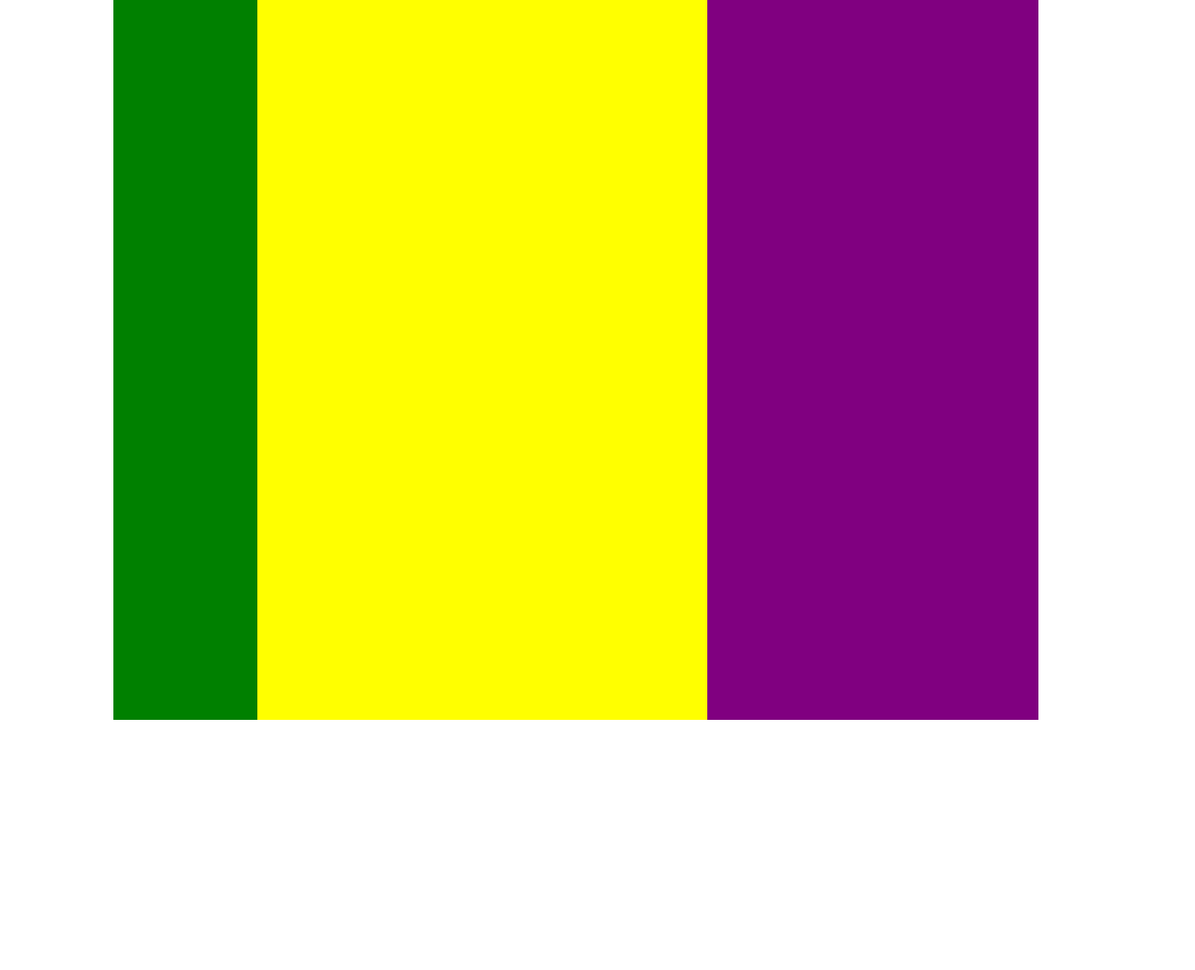
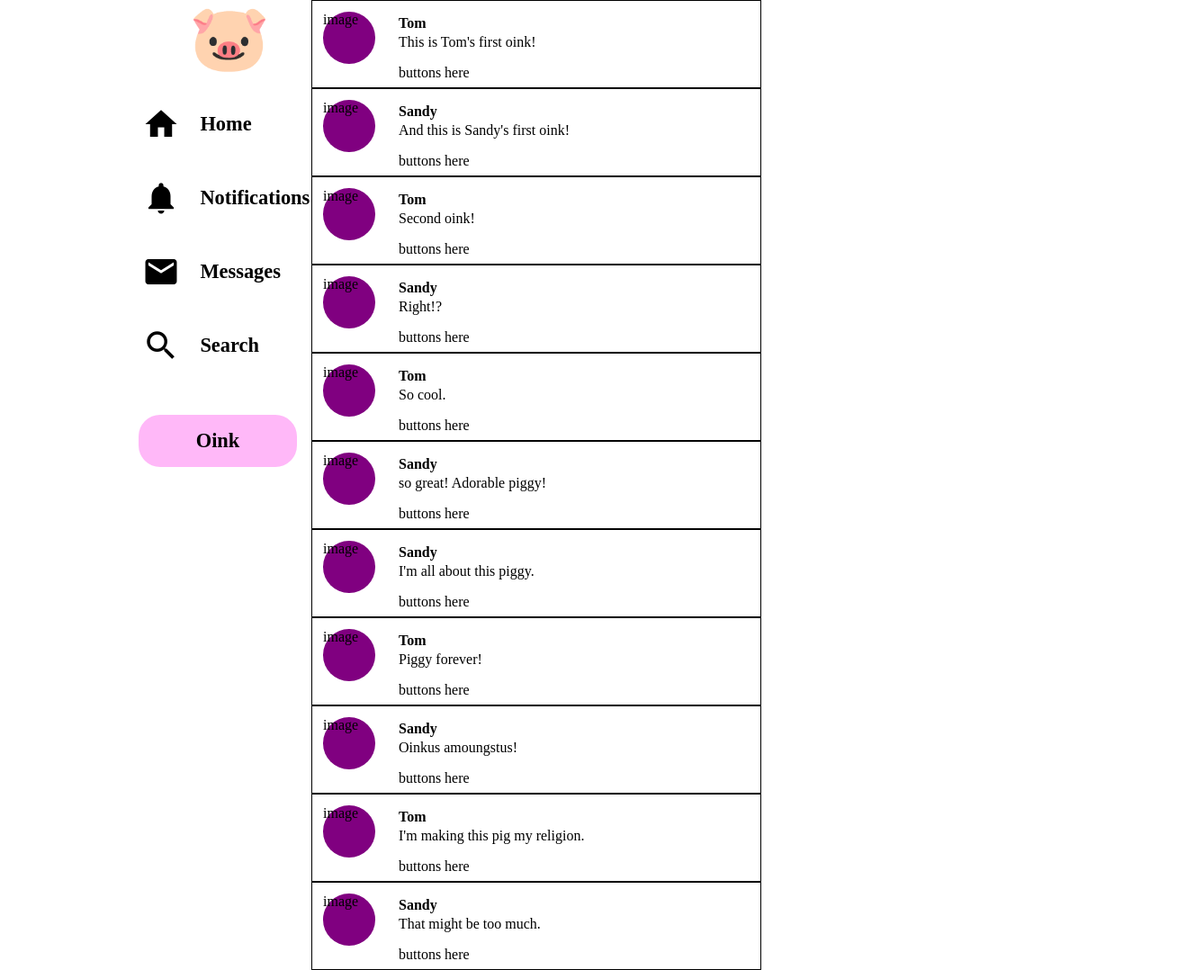
Before and after one commit to ApothecaryOfLight/Oinker, a plain HTML site: page frontend/index.html in a window 1280 px wide. Shown: the whole page at 90% size, 1328 px wide, since content can reach past the window. Before the commit the page ends 800 px from the top, so only its background shows below. Drawn offline with nearby package versions, Linux system fonts and the light colour scheme.

Commit message:
Added favicon. Added dummy oinks. Began basic rendering of Oinks.

```diff
--- a/frontend/index.html
+++ b/frontend/index.html
@@ -8,9 +8,9 @@
 <meta name="mobile-web-app-capable" content="yes">
 
 <!-- ReactJS Client-Side TODO Replace with Transpilation on server -->
-<script src="https://unpkg.com/react@17/umd/react.development.js" crossorigin></script>
+<!--script src="https://unpkg.com/react@17/umd/react.development.js" crossorigin></script>
 <script src="https://unpkg.com/react-dom@17/umd/react-dom.development.js" crossorigin></script>
-<script src="https://unpkg.com/babel-standalone@6/babel.min.js"></script>
+<script src="https://unpkg.com/babel-standalone@6/babel.min.js"></script-->
 
 <!--BlueImp's MD5 implementation-->
 <script src="blueimp.min.js"></script>
@@ -29,10 +29,37 @@
   <div id="root_container">
     <div id="left_padding" class="page_padding"></div>
     <div id="menu_container">
-      <div id="menu_button_home></div>
-      <div id="menu_button_notification></div>
-      <div id="menu_button_email></div>
-      <div id="menu_button_search></div>
+      <div id="menu_mascot" style="font-size:4.5em;">&#128055;</div>
+      <div id="menu_button_home" class="menu_button">
+        <div id="menu_icon_home" class="material-icons md-42">
+          home
+        </div>
+        <span class="menu_text">Home</span>
+      </div>
+      <div id="menu_button_notification" class="menu_button">
+        <div id="menu_icon_notification" class="material-icons md-42">
+          notifications
+        </div>
+        <span class="menu_text">Notifications</span>
+      </div>
+      <div id="menu_button_email" class="menu_button">
+        <div id="menu_icon_email" class="material-icons md-42">
+          email
+        </div>
+        <span class="menu_text">Messages</span>
+      </div>
+      <div id="menu_button_search" class="menu_button">
+        <div id="menu_icon_search" class="material-icons md-42">
+          search
+        </div>
+        <span class="menu_text">Search</span>
+      </div>
+      <div id="menu_button_new_oink">
+        <span id="menu_icon_new_oink" class="material-icons md-42">
+          post_add
+        </span>
+        <span id="menu_text_new_oink">Oink</span>
+      </div>
     </div>
     <div id="main_container">
       <div id="timeline_container"></div>
--- a/frontend/script.js
+++ b/frontend/script.js
@@ -1 +1,86 @@
+'use strict';
+
 console.log( "Yipee!" );
+
+window.addEventListener( 'load', (event)=> {
+  render_timeline( fake_data.oinks );
+});
+
+
+let fake_data = {
+  oinks : [
+    {
+      username: "Tom",
+      message: "This is Tom\'s first oink!"
+    },
+    {
+      username: "Sandy",
+      message: "And this is Sandy\'s first oink!"
+    },
+    {
+      username: "Tom",
+      message: "Second oink!"
+    },
+    {
+      username: "Sandy",
+      message: "Right!?"
+    },
+    {
+      username: "Tom",
+      message: "So cool."
+    },
+    {
+      username: "Sandy",
+      message: "so great! Adorable piggy!"
+    },
+    {
+      username: "Sandy",
+      message: "I'm all about this piggy."
+    },
+    {
+      username: "Tom",
+      message: "Piggy forever!"
+    },
+    {
+      username: "Sandy",
+      message: "Oinkus amoungstus!"
+    },
+    {
+      username: "Tom",
+      message: "I'm making this pig my religion."
+    },
+    {
+      username: "Sandy",
+      message: "That might be too much."
+    }
+  ],
+  news : [
+
+  ]
+}
+
+function render_timeline( inTimeline ) {
+  let div = "";
+  for( const oink in inTimeline ) {
+    div +=
+      "<div class=\"oink\">" +
+        "<div class=\"oink_icon_container\"><div class=\"oink_icon\">" +
+          "image" +
+        "</div></div>" +
+        "<div class=\"oink_name_container\">" +
+          "<div class=\"oink_nym\">" + inTimeline[oink].username + "</div>" +
+          "<div class=\"oink_name_id\"></div>" +
+          "<div class=\"oink_time\"></div>" +
+        "</div>" +
+        "<div class=\"oink_message_container\">" +
+          "<div class=\"oink_message\">" +
+            inTimeline[oink].message +
+          "</div>" +
+          "<div class=\"oink_button_container\">" + "buttons here" + "</div>" +
+        "</div>" +
+      "</div>"
+  }
+
+  const main_container = document.getElementById("main_container");
+  main_container.innerHTML = div;
+}
--- a/frontend/style.css
+++ b/frontend/style.css
@@ -19,24 +19,24 @@ body {
 }
 @media (min-width: 700px) {
   #root_container {
-    --main_width: calc( 90vw - 10em );
+    --main_width: calc( 90vw - 13em );
     --opt_width: 0px;
-    grid-template-columns: 5vw 10em var(--main_width) var(--opt_width) 5vw;
+    grid-template-columns: 5vw 13em var(--main_width) var(--opt_width) 5vw;
   }
 }
 @media (min-width: 999px) {
   #root_container {
-    --main_width: calc( 100vw - 12em );
+    --main_width: calc( 100vw - 13em );
     --opt_width: 0px;
-    grid-template-columns: 5vw 4em var(--main_width) var(--opt_width) 5vw;
+    grid-template-columns: 5vw 13em var(--main_width) var(--opt_width) 5vw;
   }
 }
 @media (min-width: 1000px) {
   #root_container {
-    --main_width: min( 500px, calc( 55vw - 5em ) );
-    --opt_width: min( 400px, calc( 35vw - 5em ) );
+    --main_width: min( 500px, calc( 55vw - 6.5em ) );
+    --opt_width: min( 400px, calc( 35vw - 6.5em ) );
     --padding: calc( (100vw - ( var(--main_width) + var(--opt_width) + 10em)) / 2 );
-    grid-template-columns: var(--padding) 10em var(--main_width) var(--opt_width) var(--padding);
+    grid-template-columns: var(--padding) 13em var(--main_width) var(--opt_width) var(--padding);
   }
 }
 
@@ -55,15 +55,106 @@ body {
 /*Menu*/
 #menu_container {
   grid-column: 2;
-  background-color: green;
   width: 100%;
   height: 100vh;
+
+  display: flex;
+  flex-direction: column;
+  align-items: center;
+}
+@media (min-width: 700px) {
+  #menu_mascot {
+    margin-left:1em;
+  }
+}
+@media (min-width: 700px) {
+  #menu_container {
+    align-items: flex-start;
+  }
+}
+.menu_button {
+  display: flex;
+  flex-direction: row;
+  align-items: center;
+  border-radius: 50%;
+  padding: .5em;
+/*  border: 1px black solid;*/
+  margin-top: 1.75em;
+  cursor: pointer;
+}
+.menu_button:hover {
+  color: #FF66CC;
+  background-color: #FFCCFF55;
+}
+@media (min-width: 700px) {
+  .menu_button {
+    border-radius: 24px;
+    padding: .25em;
+    padding-left: 1em;
+    padding-right: 1em;
+    margin: .25em;
+    margin-top: 1.75em;
+  }
+}
+.menu_text {
+  display: none;
+}
+@media (min-width:700px) {
+  .menu_text {
+    display: inline-block;
+    padding-left: 1em;
+    font-size: 1.4em;
+    font-weight: bold;
+  }
+}
+  /*New Oink Button*/
+#menu_button_new_oink {
+  padding: 1em;
+  border-radius: 50%;
+
+/*  border-radius: 24px;*/
+  background-color: #FFB8F8;
+
+  margin-top: 3em;
+
+  cursor: pointer;
+}
+#menu_button_new_oink:hover {
+  background-color: #FFA8ED;
+}
+@media (min-width: 700px) {
+  #menu_button_new_oink {
+    padding-left: 2em;
+    padding-right: 2em;
+    padding: 1em;
+    margin-left: 1em;
+    margin-right: 1em;
+    width: calc( 100% - 4em );
+    border-radius: 24px;
+  }
+}
+#menu_text_new_oink {
+  display: none;
+}
+#menu_icon_new_oink {
+  display: flex;
+}
+@media (min-width:700px) {
+  #menu_text_new_oink {
+    display: block;
+    font-size: 1.4em;
+    font-weight: bold;
+    text-align: center;
+    width: 100%;
+  }
+  #menu_icon_new_oink {
+    display: none;
+  }
 }
 
 /*Main*/
 #main_container {
   grid-column: 3;
-  background-color: yellow;
   width: 100%;
   height: 100vh;
 }
@@ -71,7 +162,75 @@ body {
 /*Optional*/
 #opt_container {
   grid-column: 4;
-  background-color: purple;
   width: 100%;
   height: 100vh;
 }
+
+/*Google icons*/
+.material-icons.md-42 {
+  font-size: 42px;
+}
+
+
+/*Oink*/
+.oink {
+  display: grid;
+  grid-template-rows: 2em 4em auto;
+  grid-template-columns: 6em calc( 100% - 2em );
+
+  border: 1px black solid;
+}
+
+.oink_icon_container {
+  disaply: flex;
+  justify-conent: center;
+  align-items: center;
+
+  grid-row-start: 1;
+  grid-row-end: 3;
+  grid-column: 1;
+
+  width: 100%;
+  height: 100%;
+}
+.oink_icon {
+  border-radius: 50%;
+  background: purple;
+  width: 60%;
+  height: 60%;
+  margin-top: .75em;
+  margin-left: .75em;
+}
+
+.oink_name_container {
+  grid-row: 1;
+  grid-column: 2;
+  display: flex;
+  flex-direction: row;
+  margin-top: 1em;
+}
+.oink_nym {
+  font-weight: bold;
+}
+.oink_name_id {
+
+}
+.oink_time {
+
+}
+
+.oink_message_container {
+  grid-row: 2;
+  grid-column: 2;
+  display: flex;
+  flex-direction: column;
+
+  margin-top: .3em;
+}
+.oink_message {
+
+}
+.oink_button_container {
+  margin-top: 1em;
+  margin-bottom: .2em;
+}
```
Also changed, not shown: frontend/favicon.ico (added).
